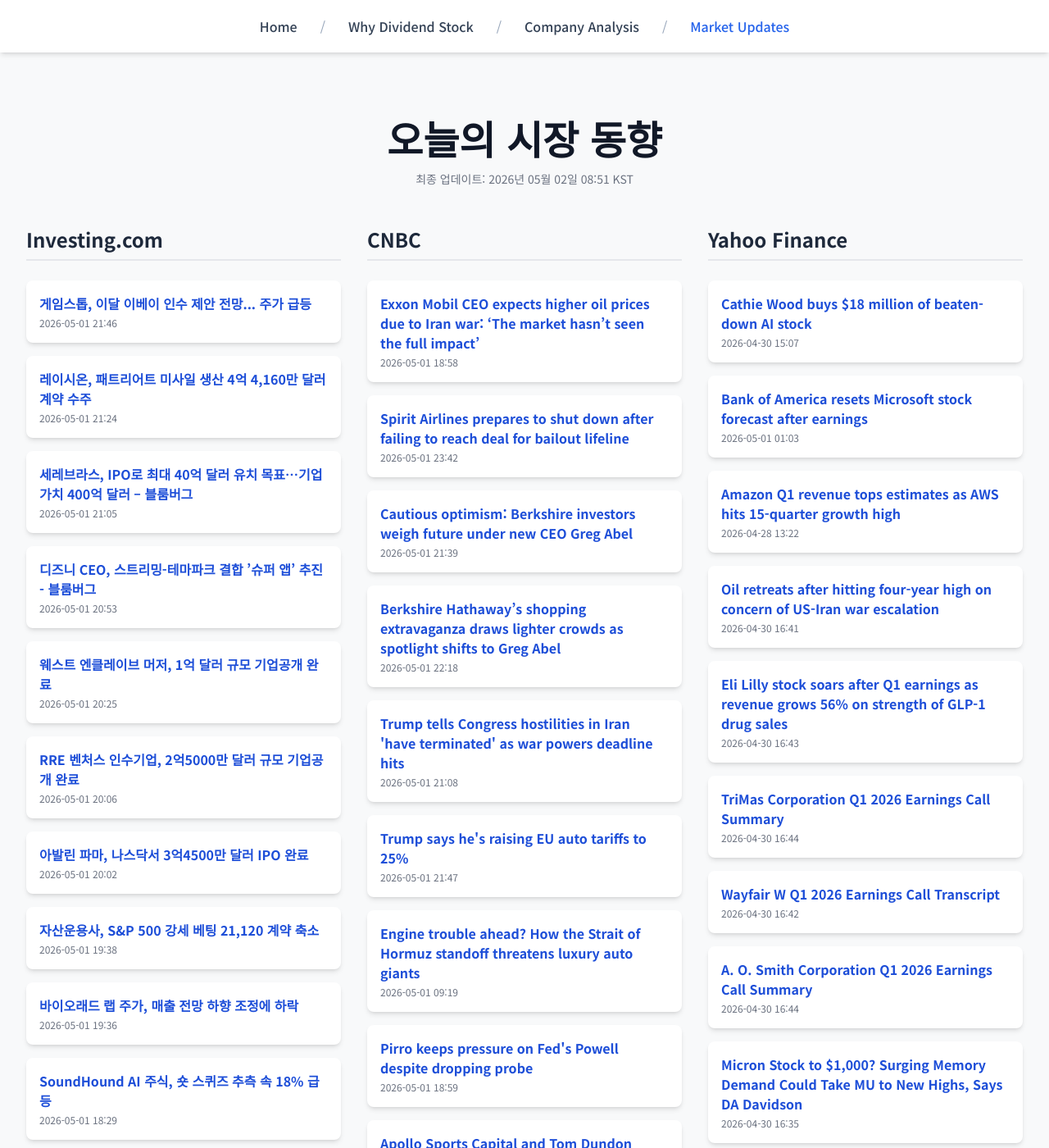
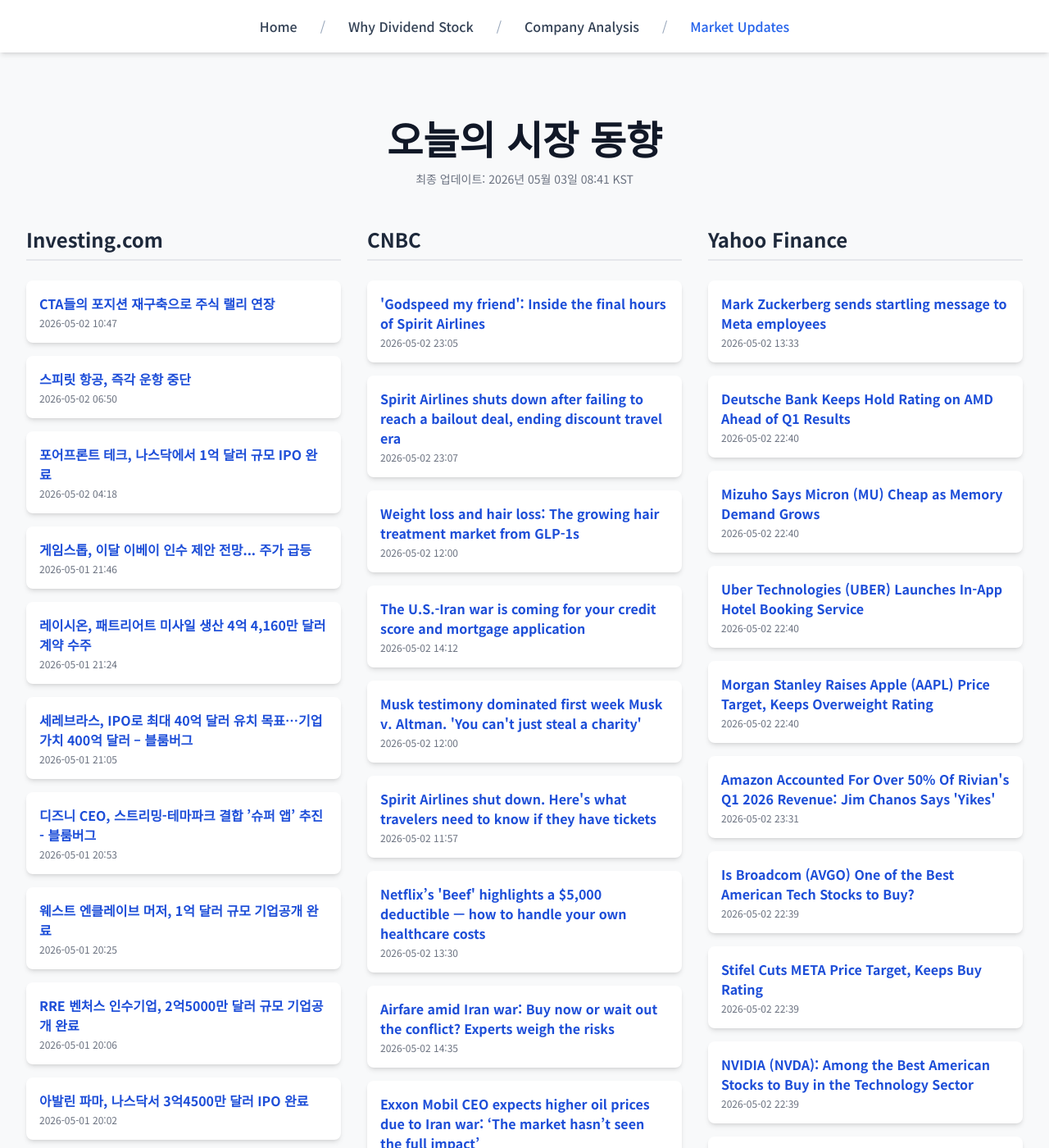
Before and after one commit to Kay-Hwang/my-company-analysis, a Jekyll site: the page built from market-updates.html, in a window 1280 px wide and 1400 px high. Shown: the whole window at 82% size. Built offline with Jekyll 4.4.1, drawn with Linux system fonts in a browser that asks for light colours; nearby versions of some CDN libraries; a script that is not in the unit is left out; some of the changed text lies outside the part shown.

Commit message:
Update daily data

```diff
--- a/_data/latest_data.json
+++ b/_data/latest_data.json
@@ -1,7 +1,25 @@
 {
-  "lastUpdated": "2026년 05월 02일 08:51 KST",
+  "lastUpdated": "2026년 05월 03일 08:41 KST",
   "news": {
     "investing": [
+      {
+        "title": "CTA들의 포지션 재구축으로 주식 랠리 연장",
+        "link": "https://kr.investing.com/news/stock-market-news/article-1924234",
+        "pubDate": "2026-05-02 10:47:56",
+        "summary": "CTA들의 포지션 재구축으로 주식 랠리 연장"
+      },
+      {
+        "title": "스피릿 항공, 즉각 운항 중단",
+        "link": "https://kr.investing.com/news/stock-market-news/article-1924222",
+        "pubDate": "2026-05-02 06:50:50",
+        "summary": "스피릿 항공, 즉각 운항 중단"
+      },
+      {
+        "title": "포어프론트 테크, 나스닥에서 1억 달러 규모 IPO 완료",
+        "link": "https://kr.investing.com/news/stock-market-news/article-432SI-1924206",
+        "pubDate": "2026-05-02 04:18:08",
+        "summary": "포어프론트 테크, 나스닥에서 1억 달러 규모 IPO 완료"
+      },
       {
         "title": "게임스톱, 이달 이베이 인수 제안 전망... 주가 급등",
         "link": "https://kr.investing.com/news/stock-market-news/article-1924115",
@@ -43,27 +61,57 @@
         "link": "https://kr.investing.com/news/stock-market-news/article-432SI-1923974",
         "pubDate": "2026-05-01 20:02:07",
         "summary": "아발린 파마, 나스닥서 3억4500만 달러 IPO 완료"
-      },
-      {
-        "title": "자산운용사, S&P 500 강세 베팅 21,120 계약 축소",
-        "link": "https://kr.investing.com/news/stock-market-news/article-93CH-1923963",
-        "pubDate": "2026-05-01 19:38:24",
-        "summary": "자산운용사, S&P 500 강세 베팅 21,120 계약 축소"
-      },
-      {
-        "title": "바이오래드 랩 주가, 매출 전망 하향 조정에 하락",
-        "link": "https://kr.investing.com/news/stock-market-news/article-93CH-1923962",
-        "pubDate": "2026-05-01 19:36:52",
-        "summary": "바이오래드 랩 주가, 매출 전망 하향 조정에 하락"
-      },
-      {
-        "title": "SoundHound AI 주식, 숏 스퀴즈 추측 속 18% 급등",
-        "link": "https://kr.investing.com/news/stock-market-news/article-93CH-1923924",
-        "pubDate": "2026-05-01 18:29:46",
-        "summary": "SoundHound AI 주식, 숏 스퀴즈 추측 속 18% 급등"
       }
     ],
     "cnbc": [
+      {
+        "title": "'Godspeed my friend': Inside the final hours of Spirit Airlines",
+        "link": "https://www.cnbc.com/2026/05/02/spirit-airlines-shutdown-inside-the-final-hours.html",
+        "pubDate": "Sat, 02 May 2026 23:05:42 GMT",
+        "summary": "Spirit Airlines ceased operations overnight after a failed government bailout."
+      },
+      {
+        "title": "Spirit Airlines shuts down after failing to reach a bailout deal, ending discount travel era",
+        "link": "https://www.cnbc.com/2026/05/01/spirit-airlines-trump-bailout.html",
+        "pubDate": "Sat, 02 May 2026 23:07:35 GMT",
+        "summary": "Talks with bondholders for a government bailout this week failed to yield a deal."
+      },
+      {
+        "title": "Weight loss and hair loss: The growing hair treatment market from GLP-1s",
+        "link": "https://www.cnbc.com/2026/05/02/hair-loss-glp-1s.html",
+        "pubDate": "Sat, 02 May 2026 12:00:01 GMT",
+        "summary": "A common side effect of many GLP-1 drugs is hair loss. It's creating a formerly untapped but growing market for hair treatment products."
+      },
+      {
+        "title": "The U.S.-Iran war is coming for your credit score and mortgage application",
+        "link": "https://www.cnbc.com/2026/05/02/us-iran-war-credit-score-loans-mortgage-rates.html",
+        "pubDate": "Sat, 02 May 2026 14:12:35 GMT",
+        "summary": "The U.S.-Iran war and Strait of Hormuz closure have caused a global economic ripple effect, your credit score included as banks and lenders get tighter."
+      },
+      {
+        "title": "Musk testimony dominated first week Musk v. Altman. 'You can't just steal a charity'",
+        "link": "https://www.cnbc.com/2026/05/02/musk-testimony-dominated-first-week-musk-v-altman-trial-in-oakland.html",
+        "pubDate": "Sat, 02 May 2026 12:00:01 GMT",
+        "summary": "Elon Musk, the world's richest person, took the stand and testified over the course of three days in his trial against OpenAI CEO Sam Altman."
+      },
+      {
+        "title": "Spirit Airlines shut down. Here's what travelers need to know if they have tickets",
+        "link": "https://www.cnbc.com/2026/05/01/spirit-airlines-flights-shut-down.html",
+        "pubDate": "Sat, 02 May 2026 11:57:32 GMT",
+        "summary": "What travelers who are ticketed on Spirit Airlines need to know."
+      },
+      {
+        "title": "Netflix’s 'Beef' highlights a $5,000 deductible — how to handle your own healthcare costs",
+        "link": "https://www.cnbc.com/2026/05/02/health-insurance-deductible-netflix-beef.html",
+        "pubDate": "Sat, 02 May 2026 13:30:01 GMT",
+        "summary": "A scene in the new season of Netflix's show \"Beef,\" about a high health insurance deductible, illustrates a pain many Americans experience."
+      },
+      {
+        "title": "Airfare amid Iran war: Buy now or wait out the conflict? Experts weigh the risks",
+        "link": "https://www.cnbc.com/2026/05/02/iran-war-airfare-travel-airlines-plane-tickets-when-to-buy.html",
+        "pubDate": "Sat, 02 May 2026 14:35:02 GMT",
+        "summary": "It could be risky to delay buying plane tickets and hoping fares will drop, according to travel experts."
+      },
       {
         "title": "Exxon Mobil CEO expects higher oil prices due to Iran war: ‘The market hasn’t seen the full impact’",
         "link": "https://www.cnbc.com/2026/05/01/exxon-ceo-iran-war-oil-strait-hormuz.html",
@@ -71,120 +119,72 @@
         "summary": "Oil prices have soared on the risk of escalation and then plunged on hopes for peace before repeating the cycle."
       },
       {
-        "title": "Spirit Airlines prepares to shut down after failing to reach deal for bailout lifeline",
-        "link": "https://www.cnbc.com/2026/05/01/spirit-airlines-trump-bailout.html",
-        "pubDate": "Fri, 01 May 2026 23:42:19 GMT",
-        "summary": "Talks with bondholders for a government bailout this week failed to yield a deal."
-      },
-      {
-        "title": "Cautious optimism: Berkshire investors weigh future under new CEO Greg Abel",
-        "link": "https://www.cnbc.com/2026/05/01/berkshire-investors-weigh-future-under-new-ceo-greg-abel.html",
-        "pubDate": "Fri, 01 May 2026 21:39:03 GMT",
-        "summary": "The mood in the air was cautiously optimistic as new and returning investors weighed the company's direction under a new chief executive."
-      },
-      {
-        "title": "Berkshire Hathaway’s shopping extravaganza draws lighter crowds as spotlight shifts to Greg Abel",
-        "link": "https://www.cnbc.com/2026/05/01/berkshire-hathaways-shopping-extravaganza-draws-lighter-crowds-as-spotlight-shifts-to-greg-abel.html",
-        "pubDate": "Fri, 01 May 2026 22:18:59 GMT",
-        "summary": "Greg Abel made a point of stopping by every booth in the hall, greeting employees and shaking hands with shareholders."
-      },
-      {
-        "title": "Trump tells Congress hostilities in Iran 'have terminated' as war powers deadline hits",
-        "link": "https://www.cnbc.com/2026/05/01/trump-rejects-iran-peace-deal.html",
-        "pubDate": "Fri, 01 May 2026 21:08:03 GMT",
-        "summary": "Trump said there \"is tremendous discord\" among Iran's leaders, which has complicated efforts to end the war that the United States began in late February."
-      },
-      {
-        "title": "Trump says he's raising EU auto tariffs to 25%",
-        "link": "https://www.cnbc.com/2026/05/01/trump-eu-auto-tariffs.html",
-        "pubDate": "Fri, 01 May 2026 21:47:39 GMT",
-        "summary": "The Supreme Court struck down Trump's \"reciprocal\" tariffs earlier this year, and Europe warned that its trade deal with Washington could be in jeopardy."
-      },
-      {
-        "title": "Engine trouble ahead? How the Strait of Hormuz standoff threatens luxury auto giants",
-        "link": "https://www.cnbc.com/2026/05/01/strait-of-hormuz-base-oils-luxury-autos.html",
-        "pubDate": "Fri, 01 May 2026 09:19:59 GMT",
-        "summary": "Supercar engines rely on base oils because they can withstand extreme heat, high revs and intense pressure."
-      },
-      {
-        "title": "Pirro keeps pressure on Fed's Powell despite dropping probe",
-        "link": "https://www.cnbc.com/2026/05/01/fed-powell-pirro-investigation.html",
-        "pubDate": "Fri, 01 May 2026 18:59:26 GMT",
-        "summary": "The U.S. attorney is expected to imminently appeal a ruling blocking her investigation of the Fed's cost overruns."
-      },
-      {
-        "title": "Apollo Sports Capital and Tom Dundon make landmark $225 million investment in pickleball",
-        "link": "https://www.cnbc.com/2026/05/01/apollo-sports-capital-tom-dundon-pickleball-investment.html",
-        "pubDate": "Fri, 01 May 2026 11:00:01 GMT",
-        "summary": "The fresh funds bring the total investment in Pickleball Inc. to $315 million, as investors continue to look at emerging sports as a place to park their money."
-      },
-      {
-        "title": "Why you won't find Kentucky Derby bets on prediction platforms",
-        "link": "https://www.cnbc.com/2026/05/01/kentucky-derby-prediction-platforms.html",
-        "pubDate": "Fri, 01 May 2026 17:11:45 GMT",
-        "summary": "The Kentucky Derby takes place Saturday in Louisville. Prediction market platforms like Kalshi and Polymarket are sitting the race out."
+        "title": "The S&P 500 and Nasdaq kept their record rallies going. Here are 3 key takeaways",
+        "link": "https://www.cnbc.com/2026/05/02/the-sp-500-and-nasdaq-kept-their-record-rallies-going-here-are-3-key-takeaways-.html",
+        "pubDate": "Sat, 02 May 2026 15:13:09 GMT",
+        "summary": "It seemed like what really captivated Wall Street though was corporate earnings."
       }
     ],
     "yahoo": [
       {
-        "title": "Cathie Wood buys $18 million of beaten-down AI stock",
-        "link": "https://finance.yahoo.com/markets/stocks/articles/cathie-wood-buys-18-million-150700302.html",
-        "pubDate": "2026-04-30T15:07:00Z",
-        "summary": "Cathie Wood buys $18 million of beaten-down AI stock"
+        "title": "Mark Zuckerberg sends startling message to Meta employees",
+        "link": "https://finance.yahoo.com/markets/stocks/articles/mark-zuckerberg-sends-startling-message-133300156.html",
+        "pubDate": "2026-05-02T13:33:00Z",
+        "summary": "Mark Zuckerberg sends startling message to Meta employees"
       },
       {
-        "title": "Bank of America resets Microsoft stock forecast after earnings",
-        "link": "https://finance.yahoo.com/markets/stocks/articles/bank-america-resets-microsoft-stock-010300179.html",
-        "pubDate": "2026-05-01T01:03:00Z",
-        "summary": "Bank of America resets Microsoft stock forecast after earnings"
+        "title": "Deutsche Bank Keeps Hold Rating on AMD Ahead of Q1 Results",
+        "link": "https://finance.yahoo.com/sectors/technology/articles/deutsche-bank-keeps-hold-rating-224031215.html",
+        "pubDate": "2026-05-02T22:40:31Z",
+        "summary": "Deutsche Bank Keeps Hold Rating on AMD Ahead of Q1 Results"
       },
       {
-        "title": "Amazon Q1 revenue tops estimates as AWS hits 15-quarter growth high",
-        "link": "https://finance.yahoo.com/sectors/technology/article/amazon-q1-revenue-tops-estimates-as-aws-hits-15-quarter-growth-high-132251368.html",
-        "pubDate": "2026-04-28T13:22:51Z",
-        "summary": "Amazon Q1 revenue tops estimates as AWS hits 15-quarter growth high"
+        "title": "Mizuho Says Micron (MU) Cheap as Memory Demand Grows",
+        "link": "https://finance.yahoo.com/markets/stocks/articles/mizuho-says-micron-mu-cheap-224022736.html",
+        "pubDate": "2026-05-02T22:40:22Z",
+        "summary": "Mizuho Says Micron (MU) Cheap as Memory Demand Grows"
       },
       {
-        "title": "Oil retreats after hitting four-year high on concern of US-Iran war escalation",
-        "link": "https://finance.yahoo.com/sectors/energy/articles/oil-retreats-hitting-four-high-125224604.html",
-        "pubDate": "2026-04-30T16:41:32Z",
-        "summary": "Oil retreats after hitting four-year high on concern of US-Iran war escalation"
+        "title": "Uber Technologies (UBER) Launches In-App Hotel Booking Service",
+        "link": "https://finance.yahoo.com/sectors/technology/articles/uber-technologies-uber-launches-app-224011823.html",
+        "pubDate": "2026-05-02T22:40:11Z",
+        "summary": "Uber Technologies (UBER) Launches In-App Hotel Booking Service"
       },
       {
-        "title": "Eli Lilly stock soars after Q1 earnings as revenue grows 56% on strength of GLP-1 drug sales",
-        "link": "https://finance.yahoo.com/markets/article/eli-lilly-stock-soars-after-q1-earnings-as-revenue-grows-56-on-strength-of-glp-1-drug-sales-164308976.html",
-        "pubDate": "2026-04-30T16:43:08Z",
-        "summary": "Eli Lilly stock soars after Q1 earnings as revenue grows 56% on strength of GLP-1 drug sales"
+        "title": "Morgan Stanley Raises Apple (AAPL) Price Target, Keeps Overweight Rating",
+        "link": "https://finance.yahoo.com/markets/stocks/articles/morgan-stanley-raises-apple-aapl-224003171.html",
+        "pubDate": "2026-05-02T22:40:03Z",
+        "summary": "Morgan Stanley Raises Apple (AAPL) Price Target, Keeps Overweight Rating"
       },
       {
-        "title": "TriMas Corporation Q1 2026 Earnings Call Summary",
-        "link": "https://finance.yahoo.com/markets/stocks/articles/trimas-corporation-q1-2026-earnings-164432845.html",
-        "pubDate": "2026-04-30T16:44:32Z",
-        "summary": "TriMas Corporation Q1 2026 Earnings Call Summary"
+        "title": "Amazon Accounted For Over 50% Of Rivian's Q1 2026 Revenue: Jim Chanos Says 'Yikes'",
+        "link": "https://finance.yahoo.com/markets/stocks/articles/amazon-accounted-over-50-rivians-233132615.html",
+        "pubDate": "2026-05-02T23:31:32Z",
+        "summary": "Amazon Accounted For Over 50% Of Rivian's Q1 2026 Revenue: Jim Chanos Says 'Yikes'"
       },
       {
-        "title": "Wayfair W Q1 2026 Earnings Call Transcript",
-        "link": "https://finance.yahoo.com/markets/stocks/articles/wayfair-w-q1-2026-earnings-164212737.html",
-        "pubDate": "2026-04-30T16:42:12Z",
-        "summary": "Wayfair W Q1 2026 Earnings Call Transcript"
+        "title": "Is Broadcom (AVGO) One of the Best American Tech Stocks to Buy?",
+        "link": "https://finance.yahoo.com/sectors/technology/articles/broadcom-avgo-one-best-american-223952363.html",
+        "pubDate": "2026-05-02T22:39:52Z",
+        "summary": "Is Broadcom (AVGO) One of the Best American Tech Stocks to Buy?"
       },
       {
-        "title": "A. O. Smith Corporation Q1 2026 Earnings Call Summary",
-        "link": "https://finance.yahoo.com/markets/stocks/articles/o-smith-corporation-q1-2026-164443293.html",
-        "pubDate": "2026-04-30T16:44:43Z",
-        "summary": "A. O. Smith Corporation Q1 2026 Earnings Call Summary"
+        "title": "Stifel Cuts META Price Target, Keeps Buy Rating",
+        "link": "https://finance.yahoo.com/markets/stocks/articles/stifel-cuts-meta-price-target-223945487.html",
+        "pubDate": "2026-05-02T22:39:45Z",
+        "summary": "Stifel Cuts META Price Target, Keeps Buy Rating"
       },
       {
-        "title": "Micron Stock to $1,000? Surging Memory Demand Could Take MU to New Highs, Says DA Davidson",
-        "link": "https://finance.yahoo.com/markets/stocks/articles/micron-stock-1-000-surging-163533420.html",
-        "pubDate": "2026-04-30T16:35:33Z",
-        "summary": "Micron Stock to $1,000? Surging Memory Demand Could Take MU to New Highs, Says DA Davidson"
+        "title": "NVIDIA (NVDA): Among the Best American Stocks to Buy in the Technology Sector",
+        "link": "https://finance.yahoo.com/sectors/technology/articles/nvidia-nvda-among-best-american-223937360.html",
+        "pubDate": "2026-05-02T22:39:37Z",
+        "summary": "NVIDIA (NVDA): Among the Best American Stocks to Buy in the Technology Sector"
       },
       {
-        "title": "Air Products and Chemicals, Inc. Q2 2026 Earnings Call Summary",
-        "link": "https://finance.yahoo.com/markets/stocks/articles/air-products-chemicals-inc-q2-164450315.html",
-        "pubDate": "2026-04-30T16:44:50Z",
-        "summary": "Air Products and Chemicals, Inc. Q2 2026 Earnings Call Summary"
+        "title": "Pivotal Research Raises Alphabet (GOOGL) Price Target, Keeps Buy Rating",
+        "link": "https://finance.yahoo.com/markets/stocks/articles/pivotal-research-raises-alphabet-googl-223929609.html",
+        "pubDate": "2026-05-02T22:39:29Z",
+        "summary": "Pivotal Research Raises Alphabet (GOOGL) Price Target, Keeps Buy Rating"
       }
     ]
   }
```
